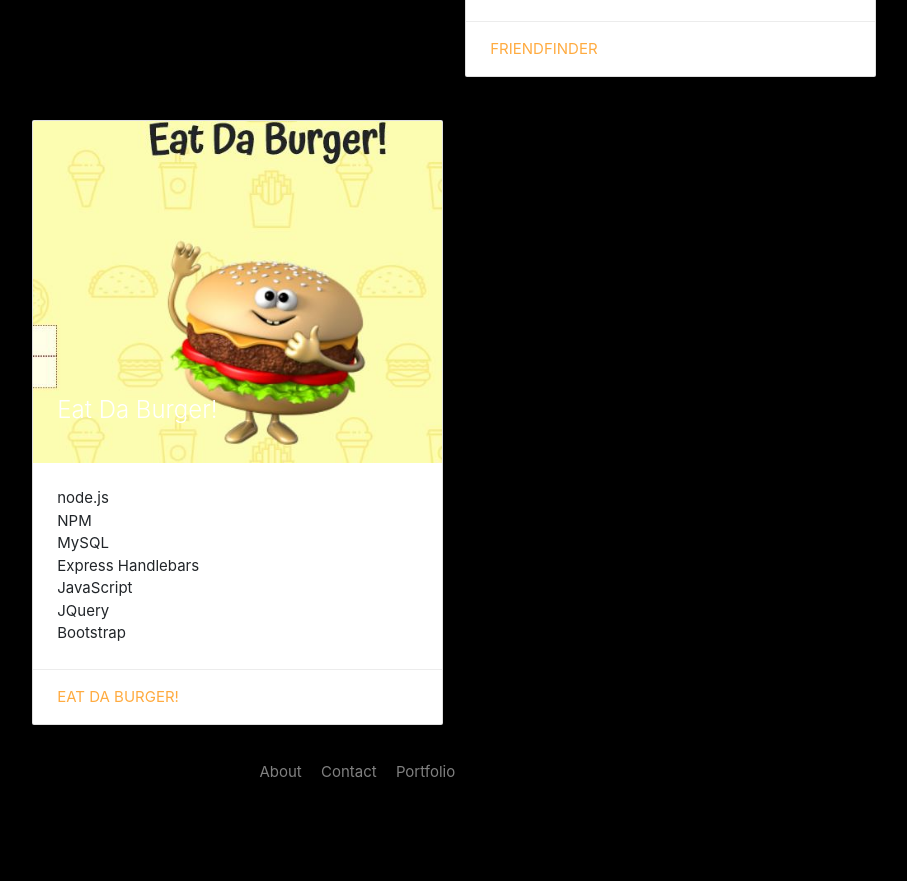
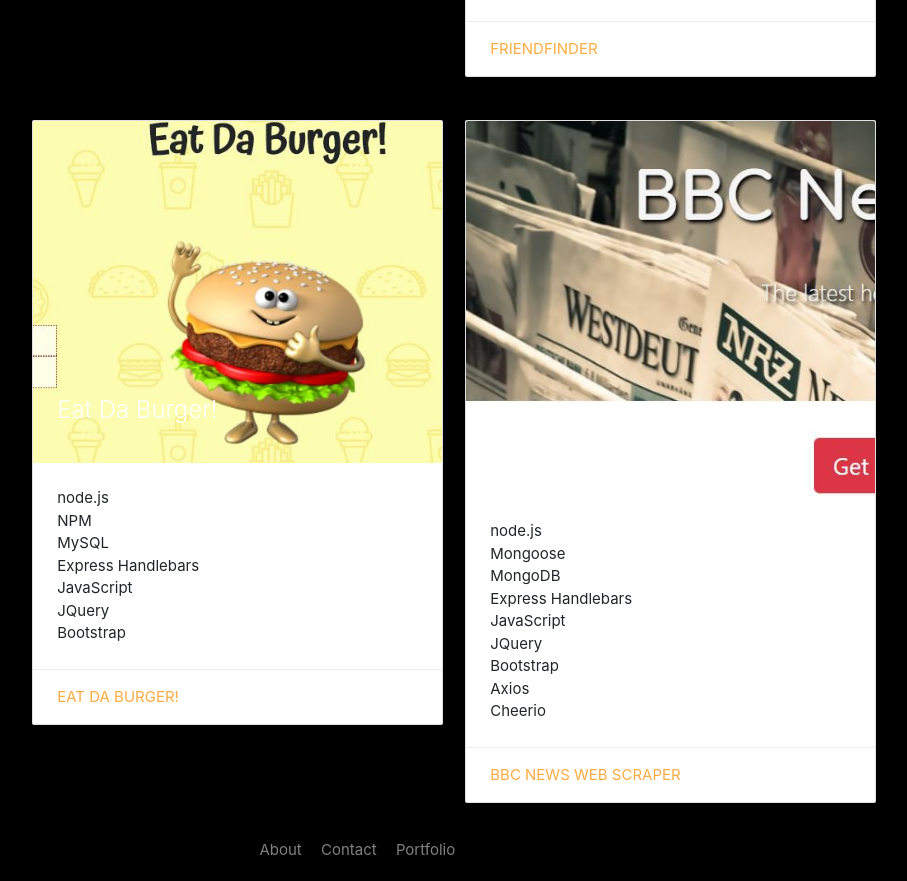
Before and after one commit to ENKBond/portfolio, a plain HTML site: page portfolio.html in a window 1280 px wide. Shown: the part 2827-3708 px from the top of the page, without its empty margins (186-1093 px from the left). Before the commit the page ends 3630 px from the top, so only its background shows below. Drawn offline with nearby package versions, Linux system fonts and the light colour scheme.

Commit message:
added project

```diff
--- a/portfolio.html
+++ b/portfolio.html
@@ -196,6 +196,26 @@
             </div>
 
             <div class="col s6">
+                <div class="card">
+                    <div class="card-image">
+                        <img src="assets/images/scraper.JPG">
+                        <span class="card-title">BBC News Web Scraper</span>
+                    </div>
+                    <div class="card-content">
+                        <p>node.js</p>
+                        <p>Mongoose</p>
+                        <p>MongoDB</p>
+                        <p>Express Handlebars</p>
+                        <p>JavaScript</p>
+                        <p>JQuery</p>
+                        <p>Bootstrap</p>
+                        <p>Axios</p>
+                        <p>Cheerio</p>
+                    </div>
+                    <div class="card-action">
+                        <a href="https:bbc-news-mongo-scraper.herokuapp.com/">BBC News Web Scraper</a>
+                    </div>
+                </div>
 
             </div>
          </div>
```
Also changed, not shown: assets/images/scraper.JPG (added).
